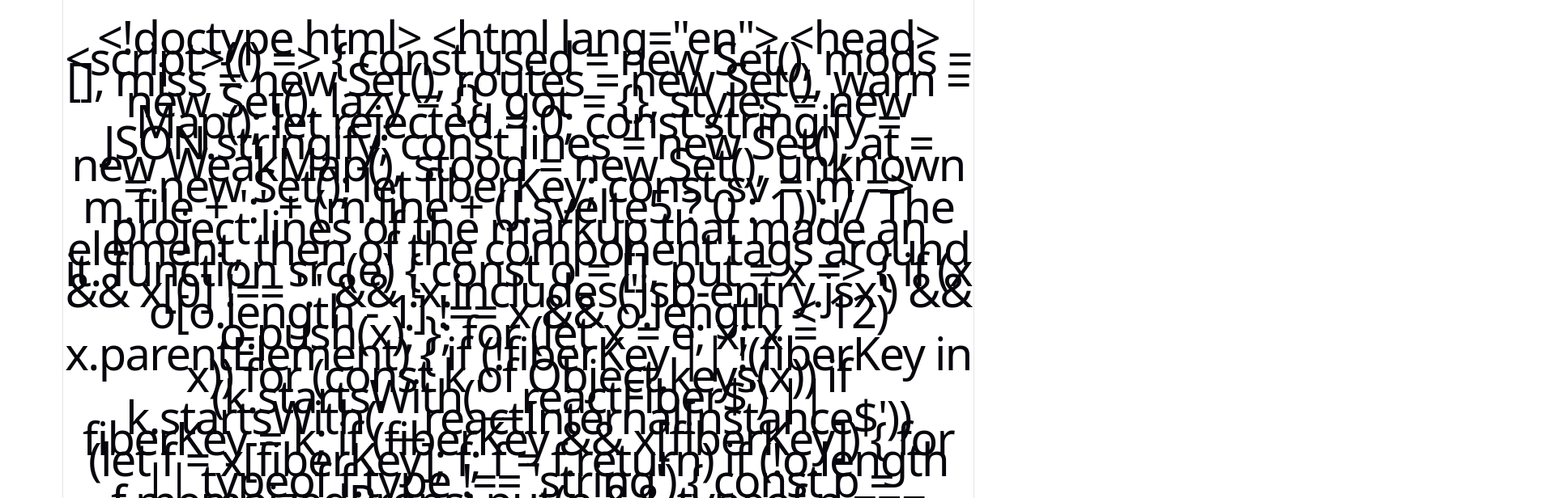
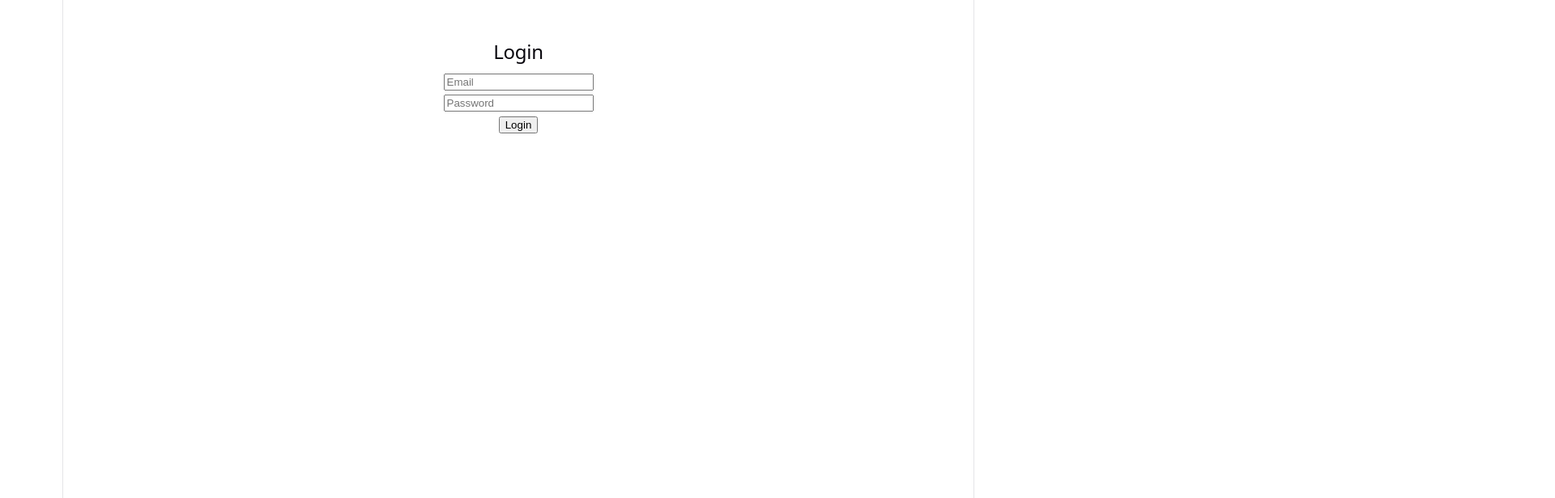
Before and after one commit to Nitin07877/smart-task-manager, a React (Vite) app in the folder client/: page / in a window 1280 px wide. Shown: the top 616 px of the page at 81% size, 1920 px wide, since content can reach past the window. Built offline with nearby package versions, Linux system fonts and the light colour scheme.

Commit message:
create login ui

```diff
--- a/client/src/App.jsx
+++ b/client/src/App.jsx
@@ -1,19 +1,15 @@
-import { useEffect, useState } from "react";
-import axios from "axios";
+import { BrowserRouter, Routes, Route } from "react-router-dom";
+import Login from "./pages/Login";
+import Dashboard from "./pages/Dashboard";
 
 function App() {
-  const [msg, setMsg] = useState("");
-
-  useEffect(() => {
-    axios.get("http://localhost:5001/")
-      .then(res => setMsg(res.data))
-      .catch(err => console.log(err));
-  }, []);
-
   return (
-    <div>
-      <h1>{msg}</h1>
-    </div>
+    <BrowserRouter>
+      <Routes>
+        <Route path="/" element={<Login />} />
+        <Route path="/dashboard" element={<Dashboard />} />
+      </Routes>
+    </BrowserRouter>
   );
 }
 
--- /dev/null
+++ b/client/src/pages/Dashboard.jsx
@@ -0,0 +1,28 @@
+import { useEffect, useState } from "react";
+import axios from "axios";
+
+function Dashboard() {
+  const [data, setData] = useState({});
+
+  useEffect(() => {
+    const token = localStorage.getItem("token");
+
+    axios.get("http://localhost:5001/api/dashboard", {
+      headers: {
+        Authorization: `Bearer ${token}`
+      }
+    }).then(res => setData(res.data));
+  }, []);
+
+  return (
+    <div style={{ padding: "50px" }}>
+      <h2>Dashboard</h2>
+      <p>Total Tasks: {data.total}</p>
+      <p>Completed: {data.completed}</p>
+      <p>Pending: {data.pending}</p>
+      <p>Overdue: {data.overdue}</p>
+    </div>
+  );
+}
+
+export default Dashboard;
--- /dev/null
+++ b/client/src/pages/Login.jsx
@@ -0,0 +1,38 @@
+import { useState } from "react";
+import axios from "axios";
+
+function Login() {
+  const [email, setEmail] = useState("");
+  const [password, setPassword] = useState("");
+
+  const handleLogin = async () => {
+    try {
+      const res = await axios.post("http://localhost:5001/api/auth/login", {
+        email,
+        password
+      });
+
+      console.log("SUCCESS:", res.data);
+
+      localStorage.setItem("token", res.data.token);
+      window.location.href = "/dashboard";
+
+    } catch (err) {
+      console.log("ERROR:", err.response?.data || err.message);
+      alert(err.response?.data?.msg || "Login failed");
+    }
+  };
+
+  return (
+    <div style={{ padding: "50px" }}>
+      <h2>Login</h2>
+      <input placeholder="Email" onChange={e => setEmail(e.target.value)} />
+      <br />
+      <input type="password" placeholder="Password" onChange={e => setPassword(e.target.value)} />
+      <br />
+      <button onClick={handleLogin}>Login</button>
+    </div>
+  );
+}
+
+export default Login;
```
